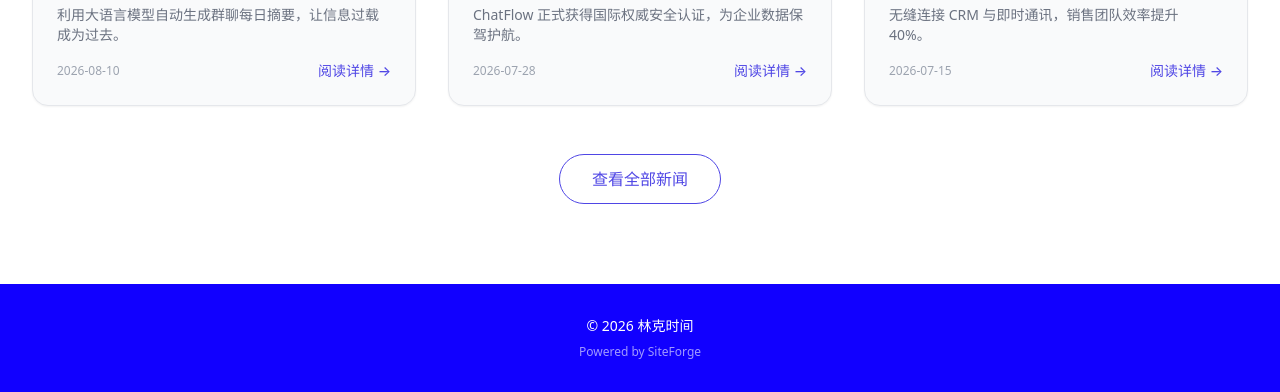
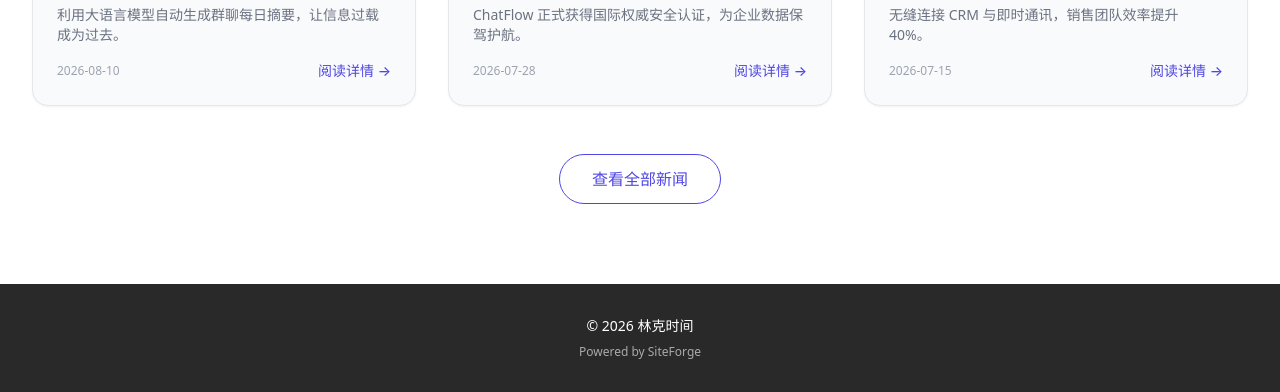
Before and after one commit to wumacms/siteforge-8p73vcf1, a plain HTML site: page about/index.html in a window 1280 px wide. Shown: the part 530-922 px from the top of the page. Drawn offline with nearby package versions, Linux system fonts and the light colour scheme.

Commit message:
SiteForge: v1786360651392

```diff
--- a/about/index.html
+++ b/about/index.html
@@ -35,7 +35,7 @@
 <div class="bg-gray-50 rounded-2xl overflow-hidden shadow-sm border border-gray-200 transition hover:shadow-md"><img class="w-full h-48 object-cover" src="https://images.unsplash.com/photo-1519389950473-47ba0277781c?ixlib=rb-4.0.3&auto=format&fit=crop&w=600&q=40" alt="与 Salesforce 达成深度集成合作" /><div class="p-6"><div class="text-xs text-indigo-600 font-medium uppercase tracking-wider mb-1">合作生态</div><h3 class="text-xl font-semibold mt-1 mb-2 text-gray-900">与 Salesforce 达成深度集成合作</h3><p class="text-gray-500 text-sm">无缝连接 CRM 与即时通讯，销售团队效率提升 40%。</p><div class="mt-4 flex items-center justify-between"><span class="text-xs text-gray-400">2026-07-15</span><a href="#" class="text-indigo-600 hover:text-indigo-800 text-sm font-medium">阅读详情 →</a></div></div></div></div><div class="mt-12 text-center"><a href="#" class="inline-block border border-indigo-600 text-indigo-600 hover:bg-indigo-50 px-8 py-3 rounded-full font-medium transition">查看全部新闻</a></div></div></section>
 </main>
 
-<footer class="py-8" style="background-color: #1100ff; color: #ffffff;">
+<footer class="py-8" style="background-color: #292929; color: #ffffff;">
   <div class="max-w-7xl mx-auto px-4 sm:px-6 lg:px-8 text-center">
 
     <p class="text-sm">© 2026 林克时间</p>
```
Also changed, not shown: index.html (+1 -1 lines), jianjie/index.html (+1 -1 lines).
